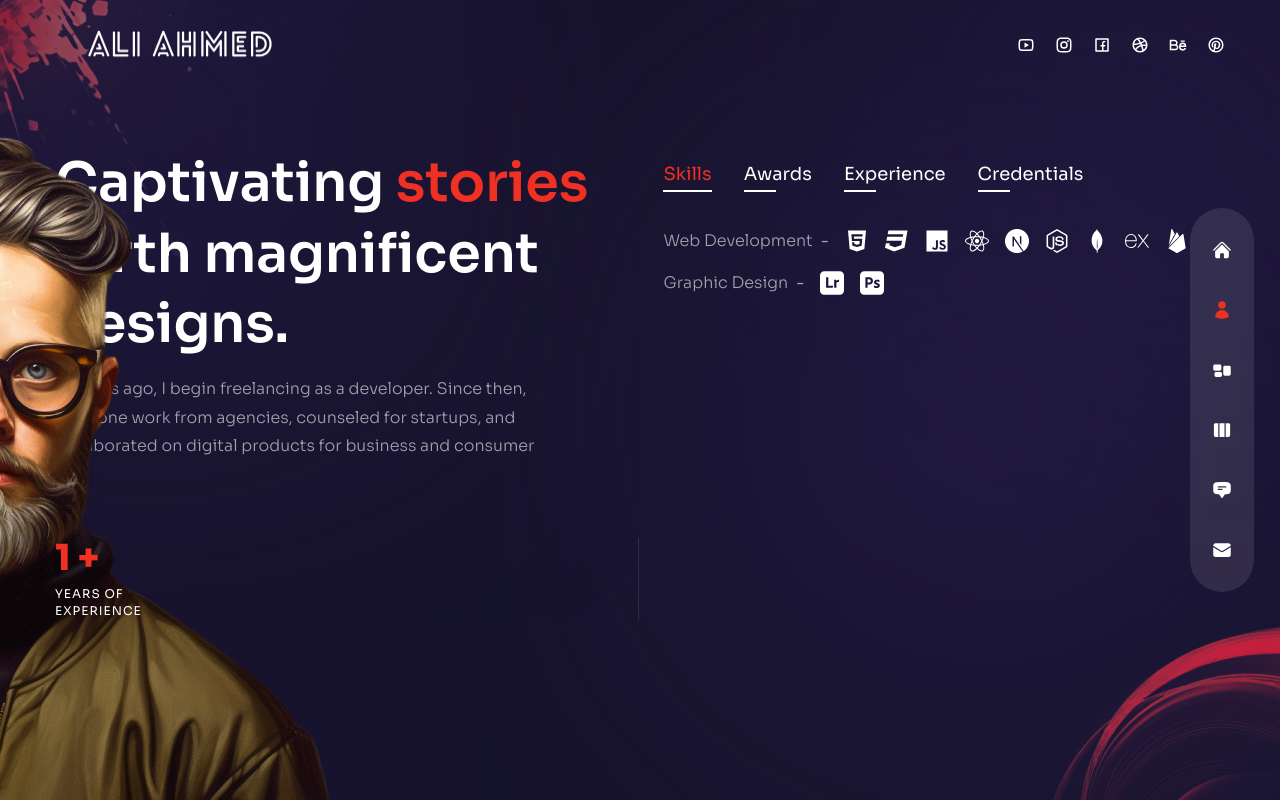
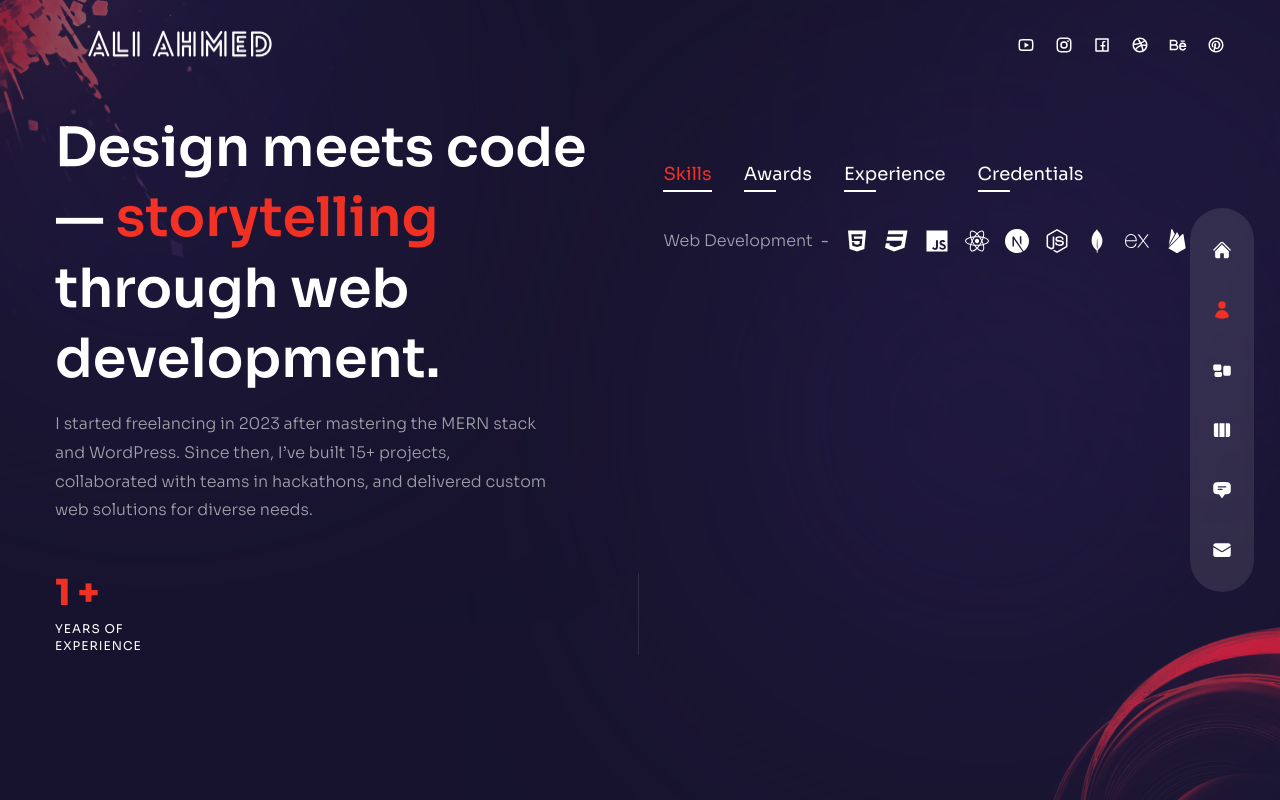
Before and after one commit to Ali-Ahmed18/Next_Portfolio, a Next.js app: page /about in a window 1280 px wide. Built offline with nearby package versions, Linux system fonts and the light colour scheme.

Commit message:
UpdateAbout

```diff
--- a/pages/about/index.js
+++ b/pages/about/index.js
@@ -38,10 +38,7 @@ const aboutData = [
           <SiFirebase key="firebase" />
         ],
       },
-      {
-        title: "Graphic Design",
-        icons: [<SiAdobelightroom key="lightroom" />, <SiAdobephotoshop key="photoshop" />],
-      },
+
     ],
   },
   {
@@ -51,10 +48,7 @@ const aboutData = [
         title: "Mern Stack Developer Certificate",
         stage: "2023",
       },
-      {
-        title: "Adobe Design Certificate ",
-        stage: "2019",
-      },
+
     ],
   },
   {
@@ -62,11 +56,11 @@ const aboutData = [
     info: [
       {
         title: "Web Developer - Freelancing",
-        stage: "6 Month",
+        stage: "2023 - present",
       },
       {
-        title: "Data Entry - Digi Skill",
-        stage: "2018 - 2019",
+        title: "Canvas Designing",
+        stage: "2020 - 2022",
       },
     ],
   },
@@ -75,11 +69,11 @@ const aboutData = [
     info: [
       {
         title: "Web Development - Saylani Mass IT Training, Karachi",
-        stage: "2022",
+        stage: "2022 - 2023",
       },
       {
-        title: "Computer Science Diploma - S.M Collegiate",
-        stage: "2020",
+        title: "Intermediate - Siraj - ud - Daulah",
+        stage: "2024",
       },
       {
         title: "Graphic designing - Arena Karachi, Pakistan",
@@ -98,7 +92,7 @@ const About = () => {
   return (
     <div className="h-full bg-primary/30 py-32 text-center xl:text-left">
       <Cirles />
-      <motion.div
+    {/* <motion.div
         variants={fadeIn("right", 0.2)}
         initial="hidden"
         animate="show"
@@ -106,7 +100,7 @@ const About = () => {
         className="hidden xl:flex absolute bottom-0 -left-[370px]"
       >
         <Avatar />
-      </motion.div>
+      </motion.div> */}
       <div className="container mx-auto h-full flex flex-col items-center xl:flex-row gap-x-6">
         <div className="flex-1 flex flex-col justify-center">
           <motion.h2
@@ -116,8 +110,9 @@ const About = () => {
             exit="hidden"
             className="h2"
           >
-            Captivating <span className="text-accent">stories</span> birth
-            magnificent designs.
+            Design meets code — <span className="text-accent">storytelling </span>
+            through web development.
+
           </motion.h2>
           <motion.p
             variants={fadeIn("right", 0.4)}
@@ -126,9 +121,7 @@ const About = () => {
             exit="hidden"
             className="max-w-[500px] mx-auto xl:mx-0 mb-6 xl:mb-12 px-2 xl:px-0"
           >
-            10 years ago, I begin freelancing as a developer. Since then, I&apos;ve
-            done work from agencies, counseled for startups, and collaborated
-            on digital products for business and consumer use.
+            I started freelancing in 2023 after mastering the MERN stack and WordPress. Since then, I’ve built 15+ projects, collaborated with teams in hackathons, and delivered custom web solutions for diverse needs.
           </motion.p>
           <motion.div
             variants={fadeIn("right", 0.6)}
```
